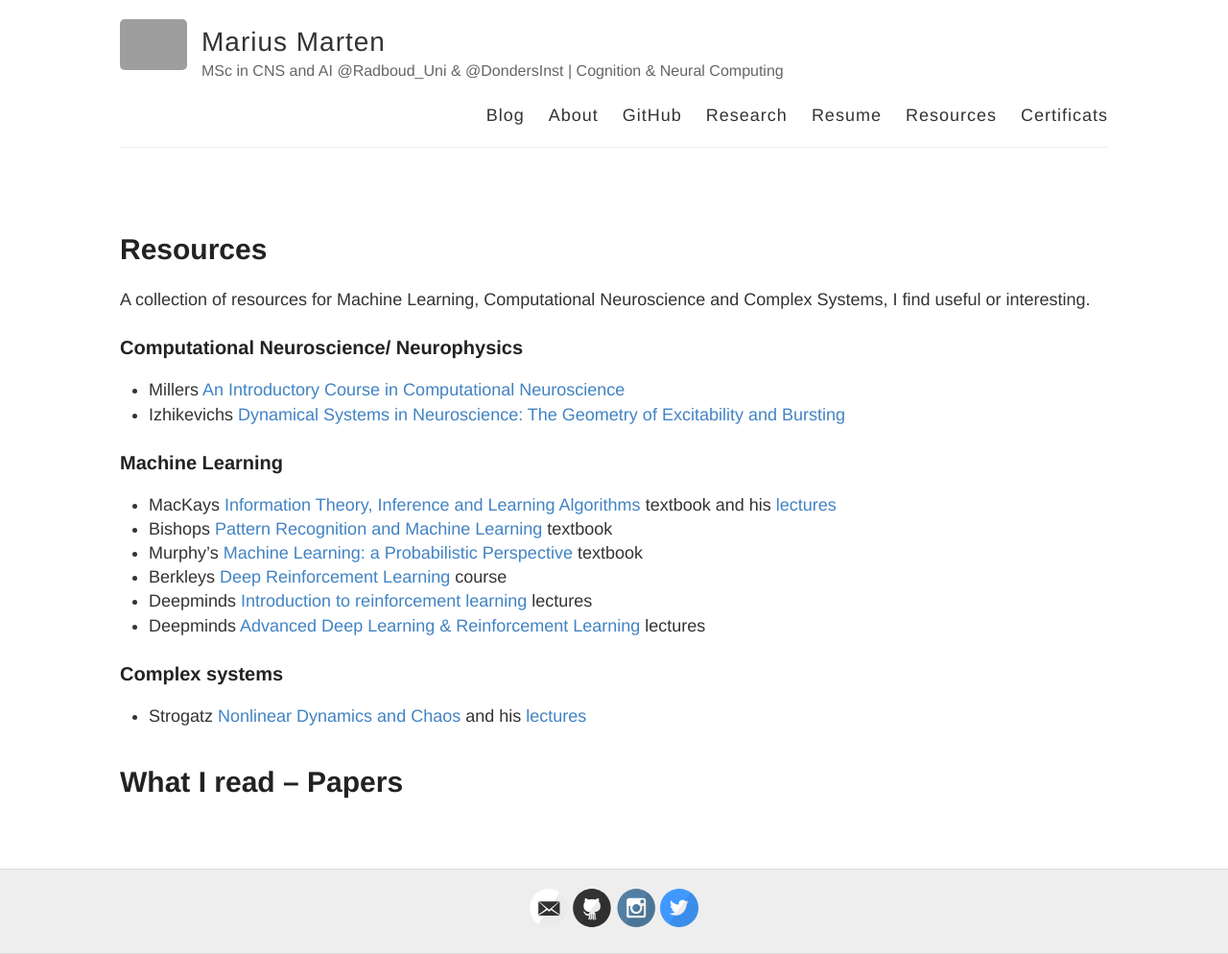
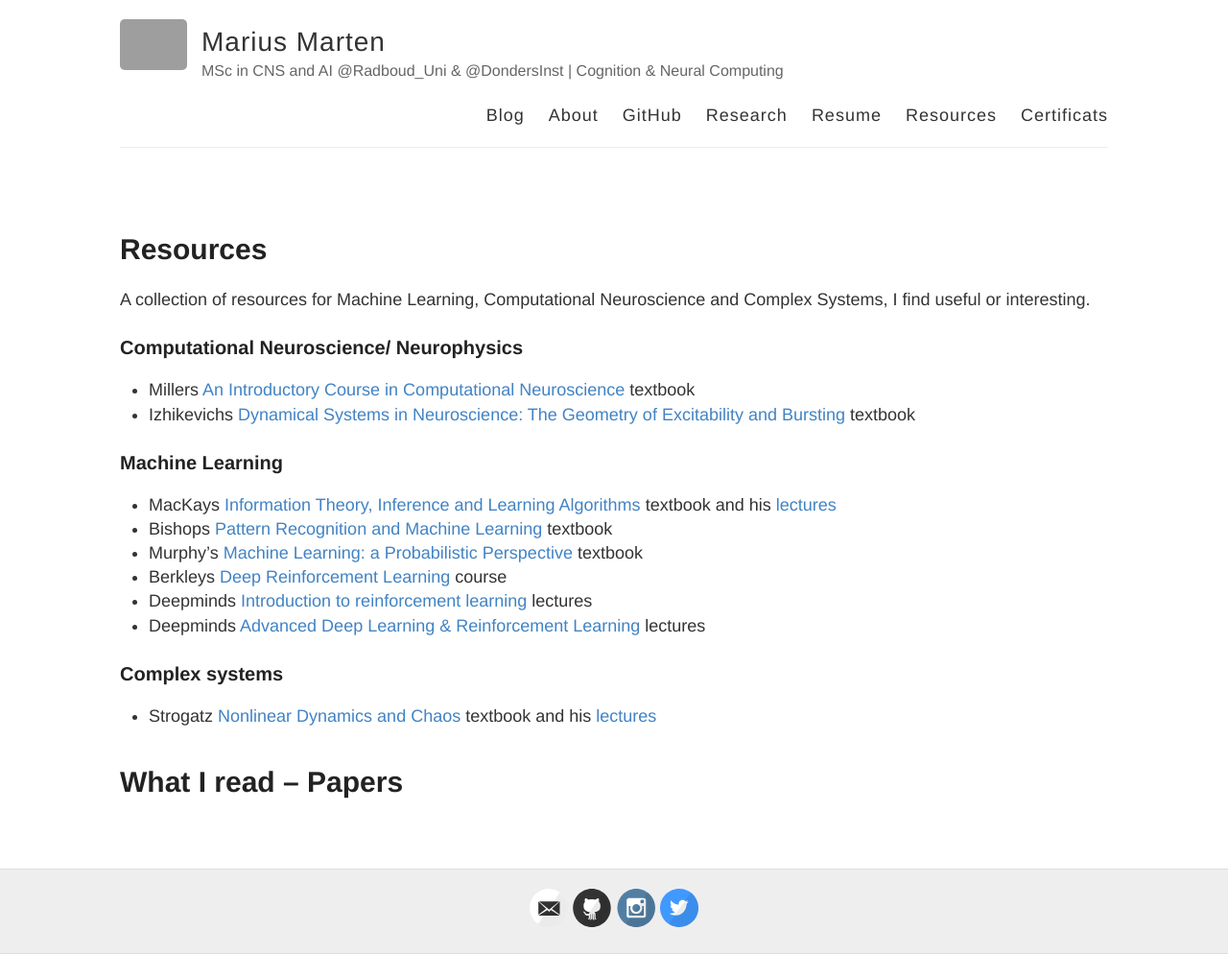
Before and after one commit to Mariusmarten/mariusmarten.github.io, a Jekyll site: the page built from resources.md, in a window 1280 px wide. Shown: the whole page at 96% size. Built offline with Jekyll 4.4.1, drawn with Linux system fonts in a browser that asks for light colours; grey boxes are pictures that could not be loaded.

Commit message:
Update resources.md

```diff
--- a/resources.md
+++ b/resources.md
@@ -7,8 +7,8 @@ permalink: /resources/
 A collection of resources for Machine Learning, Computational Neuroscience and Complex Systems, I find useful or interesting.
 
 ### Computational Neuroscience/ Neurophysics
-- Millers [An Introductory Course in Computational Neuroscience](https://mitpress.mit.edu/books/introductory-course-computational-neuroscience)
-- Izhikevichs [Dynamical Systems in Neuroscience: The Geometry of Excitability and Bursting](https://www.izhikevich.org/publications/dsn.pdf)
+- Millers [An Introductory Course in Computational Neuroscience](https://mitpress.mit.edu/books/introductory-course-computational-neuroscience) textbook
+- Izhikevichs [Dynamical Systems in Neuroscience: The Geometry of Excitability and Bursting](https://www.izhikevich.org/publications/dsn.pdf) textbook
 
 ### Machine Learning
 - MacKays [Information Theory, Inference and Learning Algorithms](https://www.inference.org.uk/itprnn/book.pdf) textbook and his [lectures](https://www.youtube.com/playlist?list=PLruBu5BI5n4aFpG32iMbdWoRVAA-Vcso6)
@@ -21,7 +21,7 @@ A collection of resources for Machine Learning, Computational Neuroscience and C
 
 
 ### Complex systems
-- Strogatz [Nonlinear Dynamics and Chaos](http://www.hds.bme.hu/~fhegedus/Strogatz%20-%20Nonlinear%20Dynamics%20and%20Chaos.pdf) and his [lectures](https://www.youtube.com/playlist?list=PLbN57C5Zdl6j_qJA-pARJnKsmROzPnO9V)
+- Strogatz [Nonlinear Dynamics and Chaos](http://www.hds.bme.hu/~fhegedus/Strogatz%20-%20Nonlinear%20Dynamics%20and%20Chaos.pdf) textbook and his [lectures](https://www.youtube.com/playlist?list=PLbN57C5Zdl6j_qJA-pARJnKsmROzPnO9V)
 
 
 
```
